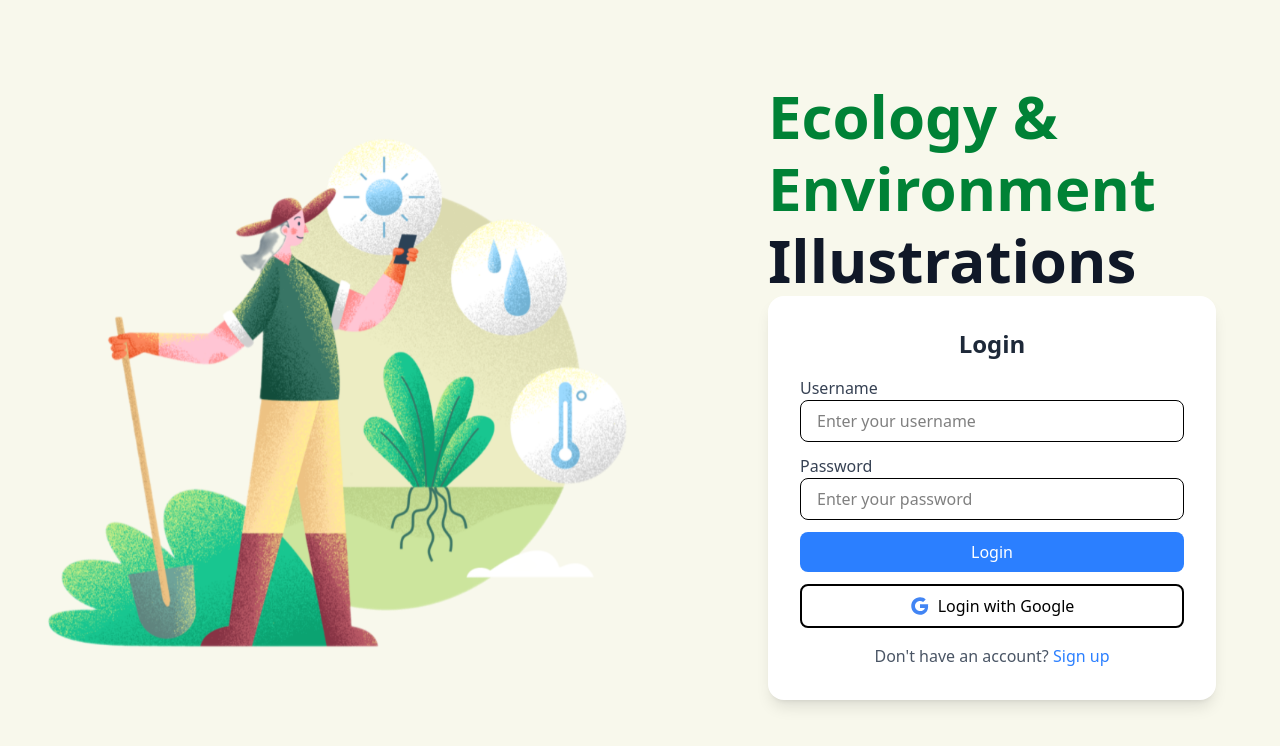
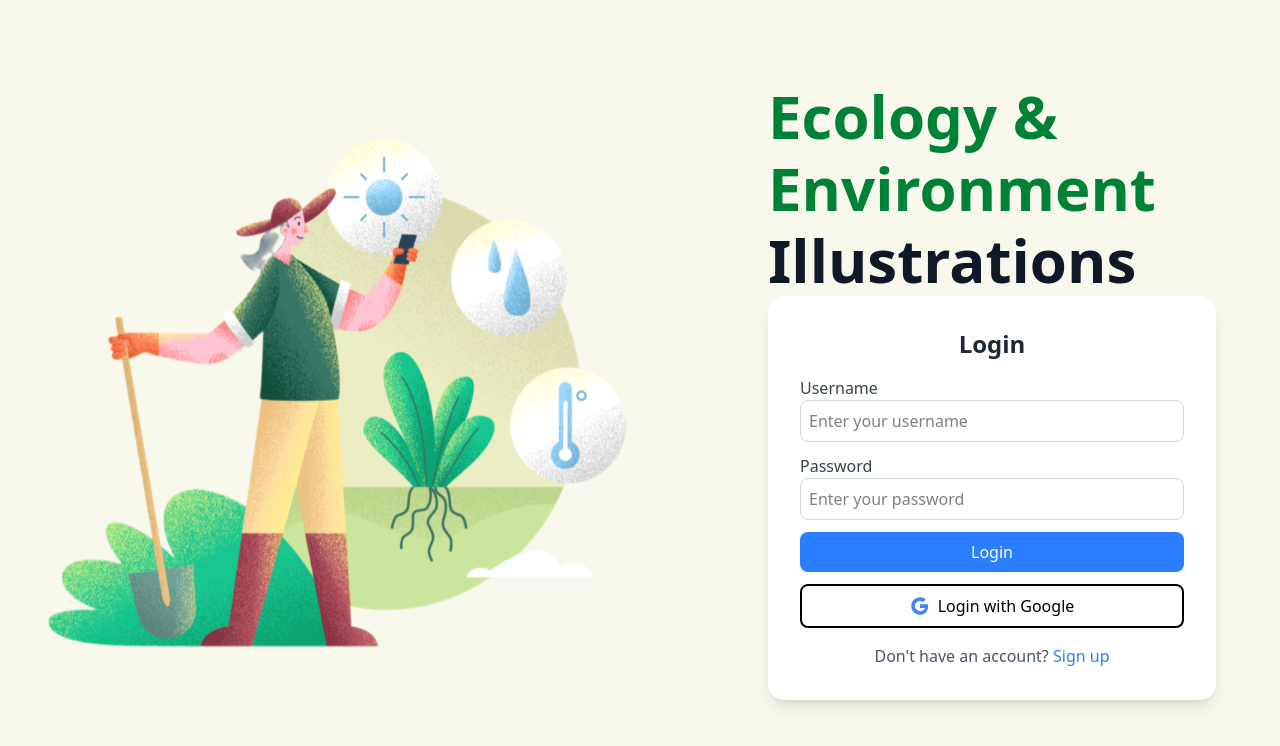
Before and after one commit to MeIsAkhoa/Ecology_DADN, a React app: page /login in a window 1280 px wide. Shown: the top 746 px of the page. Built offline with nearby package versions, Linux system fonts and the light colour scheme; the HTML template or start-up script is replaced by a standard one.

Commit message:
update/update after review

```diff
--- a/src/components/input-field.tsx
+++ b/src/components/input-field.tsx
@@ -1,16 +1,18 @@
 import { ComponentPropsWithoutRef } from "react";
+import { UseFormRegisterReturn } from "react-hook-form";
 
-interface InputFieldProps extends Omit<ComponentPropsWithoutRef<"input">, "name"> {
+interface InputFieldProps extends ComponentPropsWithoutRef<"input"> {
   label: string;
-  name: string;
   error?: string;
+  register: UseFormRegisterReturn; // Nhận `register` thay vì `name`
 }
 
-const InputField: React.FC<InputFieldProps> = ({ label, name, error, ...rest }) => {
+const InputField: React.FC<InputFieldProps> = ({ label, error, register, ...rest }) => {
   return (
     <div>
       <label className="block text-gray-700 font-medium">{label}</label>
       <input
+        {...register} // Truyền trực tiếp register vào input
         {...rest}
         className="w-full p-2 border border-gray-300 rounded-lg"
       />
--- a/src/components/logout-button.tsx
+++ b/src/components/logout-button.tsx
@@ -1,6 +1,7 @@
 import { useNavigate } from "react-router-dom";
-import { nav_Button } from "./nav-button";
 import { LogOut } from "lucide-react";
+import { NavButton } from "./nav-button";
+ // ✅ Import component NavButton đã sửa
 
 const LogoutButton = () => {
   const navigate = useNavigate();
@@ -11,15 +12,12 @@ const LogoutButton = () => {
   };
 
   return (
-      <button
-        onClick={handleLogout}
-        className={nav_Button({
-          variant: location.pathname === "/logout" ? "chosen" : "unchosen",
-        })}
-      >
-        <LogOut className="w-6 h-6 mr-1.5 text-red-500" />
-        <span className="sm:inline ">Đăng xuất</span>
-      </button>
+    <NavButton
+      to="#"
+      icon={<LogOut className="w-6 h-6 mr-1.5 text-red-500" />}
+      label="Đăng xuất"
+      onClick={handleLogout} // ✅ Truyền sự kiện onClick
+    />
   );
 };
 
--- a/src/components/nav-button.tsx
+++ b/src/components/nav-button.tsx
@@ -1,13 +1,14 @@
 import { Link, useLocation } from "react-router-dom";
 import { cva } from "class-variance-authority";
 
+// ✅ Định nghĩa class bằng class-variance-authority
 export const nav_Button = cva(
   "flex items-center rounded-md px-4 py-2 transition duration-300 gap-2",
   {
     variants: {
-      variant: {
-        chosen: "bg-blue-500 text-white font-bold",
-        unchosen: "bg-white text-black hover:bg-gray-200",
+      isActive: {
+        true: "bg-blue-500 text-white font-bold",
+        false: "bg-white text-black hover:bg-gray-200",
       },
       size: {
         large: "text-lg py-3 px-6",
@@ -16,7 +17,7 @@ export const nav_Button = cva(
       },
     },
     defaultVariants: {
-      variant: "unchosen",
+      isActive: false,
       size: "medium",
     },
   }
@@ -27,17 +28,18 @@ export type NavButtonProps = {
   to: string;
   icon: React.ReactNode;
   label: string;
+  onClick?: () => void;
 };
 
-// ✅ Component button tự động nhận trạng thái "chosen"
-export const NavButtonUnchosen = ({ to, icon, label }: NavButtonProps) => {
+// ✅ Component dùng chung (không tách thành "chosen" & "unchosen" nữa)
+export const NavButton = ({ to, icon, label }: NavButtonProps) => {
   const location = useLocation(); // Lấy URL hiện tại
-  const isActive = location.pathname === to; // Kiểm tra nút nào đang active
+  const isActive = location.pathname === to; // Kiểm tra trạng thái active
 
   return (
-    <Link to={to} className={nav_Button({ variant: isActive ? "chosen" : "unchosen" })}>
+    <Link to={to} className={nav_Button({ isActive })}>
       {icon}
-      <span className="sm:inline">{label}</span>
+      <span className="hidden lg:inline">{label}</span>
     </Link>
   );
 };
--- a/src/components/navigation.tsx
+++ b/src/components/navigation.tsx
@@ -8,7 +8,7 @@ import {
   Menu,
   X,
 } from "lucide-react";
-import { NavButtonUnchosen } from "./nav-button";
+import { NavButton } from "./nav-button";
 import LogoutButton from "./logout-button";
 import ROUTES from "../constants/routes";
 
@@ -47,17 +47,17 @@ const Sidebar = () => {
           className=" flex flex-col space-y-4 h-3/4"
           onClick={() => setIsOpen(false)}
         >
-          <NavButtonUnchosen
+          <NavButton
             to={ROUTES.HOME}
             icon={<Home className="w-6 h-6 mr-1.5" />}
             label="Trang chủ"
           />
-          <NavButtonUnchosen
+          <NavButton
             to={ROUTES.CURRENT_DATA}
             icon={<Hourglass className="w-6 h-6 mr-1.5" />}
             label="Điều kiện hiện tại"
           />
-          <NavButtonUnchosen
+          <NavButton
             to={ROUTES.CONFIG}
             icon={<MonitorCog className="w-6 h-6 mr-1.5" />}
             label="Điều chỉnh"
@@ -66,12 +66,12 @@ const Sidebar = () => {
 
         {/* --- Mục thông tin & cài đặt --- */}
         <nav className="flex flex-col space-y-4">
-          <NavButtonUnchosen
+          <NavButton
             to={ROUTES.PROFILE}
             icon={<User className="w-6 h-6 mr-1.5" />}
             label="Thông tin"
           />
-          <NavButtonUnchosen
+          <NavButton
             to={ROUTES.SETTINGS}
             icon={<Settings className="w-6 h-6 mr-1.5" />}
             label="Cài đặt"
--- a/src/layouts/AuthLayout.tsx
+++ b/src/layouts/AuthLayout.tsx
@@ -1,5 +1,6 @@
 import { useEffect } from "react";
 import { useNavigate, Outlet } from "react-router-dom";
+import ROUTES from "../constants/routes";
 
 const AuthLayout = () => {
   const navigate = useNavigate();
@@ -8,7 +9,7 @@ const AuthLayout = () => {
     // Kiểm tra nếu đã có token
     const token = localStorage.getItem("token");
     if (token) {
-      navigate("/"); // Chuyển hướng về trang chủ hoặc dashboard
+      navigate(ROUTES.HOME); // Chuyển hướng về trang chủ hoặc dashboard
     }
   }, [navigate]);
 
--- a/src/layouts/MainLayout.tsx
+++ b/src/layouts/MainLayout.tsx
@@ -1,6 +1,7 @@
 import { useEffect } from "react";
 import { useNavigate, Outlet } from "react-router-dom";
 import Sidebar from "../components/navigation";
+import ROUTES from "../constants/routes";
 
 const MainLayout = () => {
   const navigate = useNavigate();
@@ -9,7 +10,7 @@ const MainLayout = () => {
     // Kiểm tra nếu KHÔNG có token
     const token = localStorage.getItem("token");
     if (!token) {
-      navigate("login"); // Chuyển hướng về trang login
+      navigate(ROUTES.LOGIN); // Chuyển hướng về trang login
     }
   }, [navigate]);
 
--- a/src/pages/login.tsx
+++ b/src/pages/login.tsx
@@ -3,8 +3,10 @@ import { z } from "zod";
 import { zodResolver } from "@hookform/resolvers/zod";
 import { useState } from "react";
 import LoginWithGoogle from "../components/google-login-button";
+import InputField from "../components/input-field"; // Import InputField
 import coverImage from "../assets/cover.png";
 import api from "../utils/baseURL";
+
 const loginSchema = z.object({
   username: z.string().min(6, "Username must be at least 6 characters"),
   password: z.string().min(6, "Password must be at least 6 characters"),
@@ -21,7 +23,6 @@ const Login = () => {
     resolver: zodResolver(loginSchema),
   });
 
-
   const [errorMessage, setErrorMessage] = useState<string | null>(null);
 
   const onSubmit = async (data: LoginFormInputs) => {
@@ -36,6 +37,7 @@ const Login = () => {
       setErrorMessage(error.response?.data?.message || "Đăng nhập thất bại!");
     }
   };
+
   return (
     <div className="min-h-screen flex items-center justify-center bg-[#F8F8EC] relative">
       {/* Ảnh nền */}
@@ -44,50 +46,52 @@ const Login = () => {
         alt="Ecology Illustration"
         className="hidden md:block absolute left-10 top-20 w-[100%] max-w-[700px] opacity-100"
       />
+
       {/* Tiêu đề */}
       <div className="text-left fixed right-[5%] top-[10%] w-full max-w-md">
-        <h1 className="text-6xl font-bold text-green-700 leading-[1.2]">Ecology &</h1>
-        <h1 className="text-6xl font-bold text-green-700 leading-[1.2]">Environment</h1>
-        <h1 className="text-6xl font-bold text-gray-900 leading-[1.2]">Illustrations</h1>
+        <h1 className="text-6xl font-bold text-green-700 leading-[1.2]">
+          Ecology &
+        </h1>
+        <h1 className="text-6xl font-bold text-green-700 leading-[1.2]">
+          Environment
+        </h1>
+        <h1 className="text-6xl font-bold text-gray-900 leading-[1.2]">
+          Illustrations
+        </h1>
       </div>
-      {/* Form login dời xuống góc dưới bên phải */}
+
+      {/* Form login */}
       <div className="fixed right-[5%] bottom-25 bg-white p-8 rounded-2xl shadow-lg w-full max-w-md">
         <h2 className="text-2xl font-bold text-center text-gray-800 mb-4">
           Login
         </h2>
+
         <form onSubmit={handleSubmit(onSubmit)} className="space-y-3">
-          <div>
-            <label className="block text-gray-700 font-medium">Username</label>
-            <input
-              type="text"
-              placeholder="Enter your username"
-              className="w-full px-4 py-2 border rounded-lg focus:outline-none focus:ring-2 focus:ring-blue-400"
-              {...register("username")}
-           />
-            {errors.username && (
-              <p className="text-red-500 text-sm">{errors.username.message}</p>
-            )}
-          </div>
-          <div>
-            <label className="block text-gray-700 font-medium">Password</label>
-            <input
-              type="password"
-              placeholder="Enter your password"
-              className="w-full px-4 py-2 border rounded-lg focus:outline-none focus:ring-2 focus:ring-blue-400"
-              {...register("password")}
-            />
-            {errors.password && (
-              <p className="text-red-500 text-sm">{errors.password.message}</p>
-            )}
-          </div>
+          <InputField
+            label="Username"
+            placeholder="Enter your username"
+            register={register("username")} // Truyền register thay vì name
+            error={errors.username?.message}
+          />
+
+          <InputField
+            label="Password"
+            type="password"
+            placeholder="Enter your password"
+            register={register("password")} // Truyền register thay vì name
+            error={errors.password?.message}
+          />
+
           <button
             type="submit"
             className="w-full bg-blue-500 text-white py-2 rounded-lg hover:bg-blue-600 transition"
           >
             Login
           </button>
+
           <LoginWithGoogle />
         </form>
+
         <p className="mt-4 text-center text-gray-600">
           Don't have an account?{" "}
           <a href="/register" className="text-blue-500 hover:underline">
```
Lines whose indentation alone changed are shown as unchanged.
